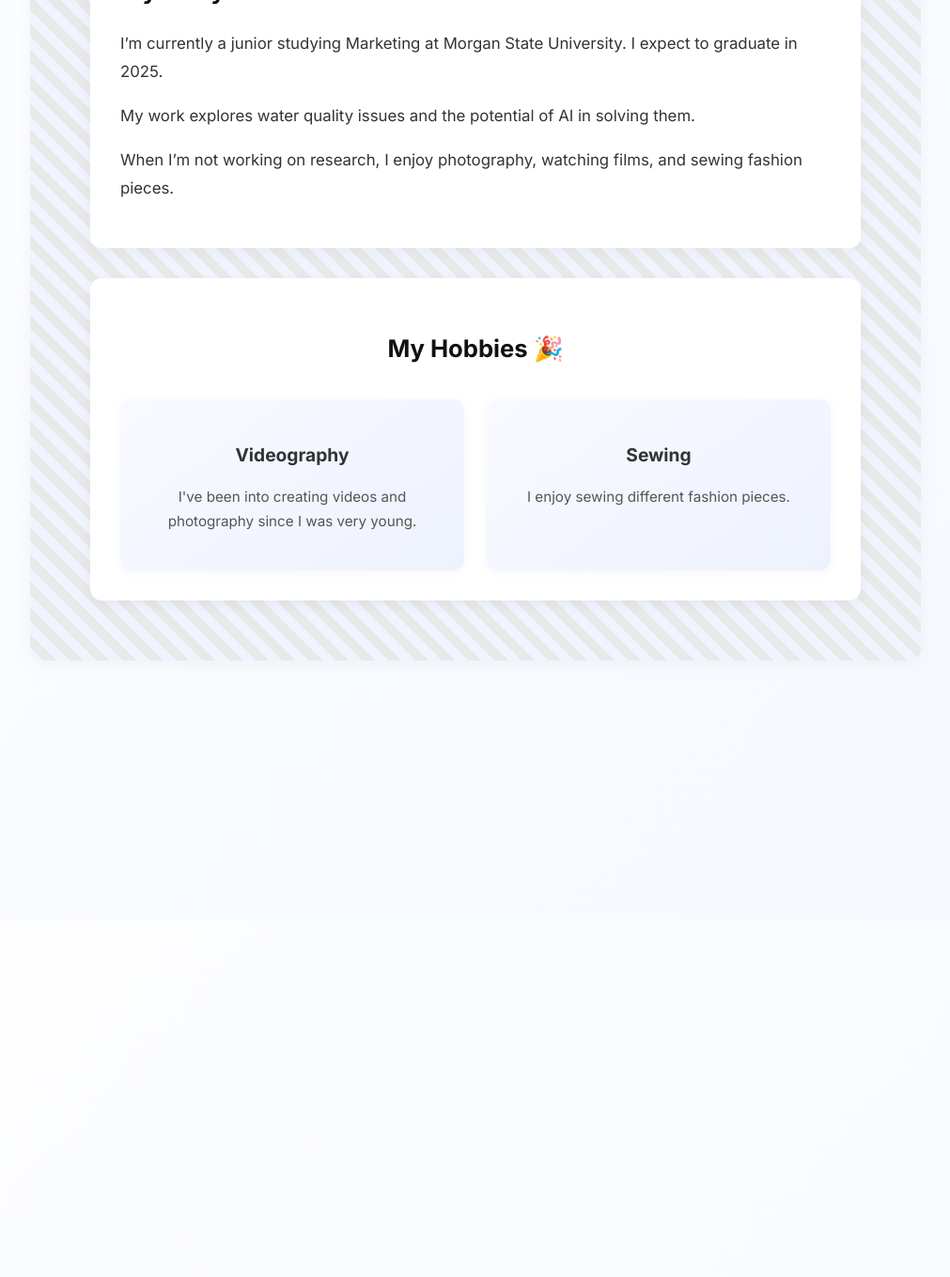
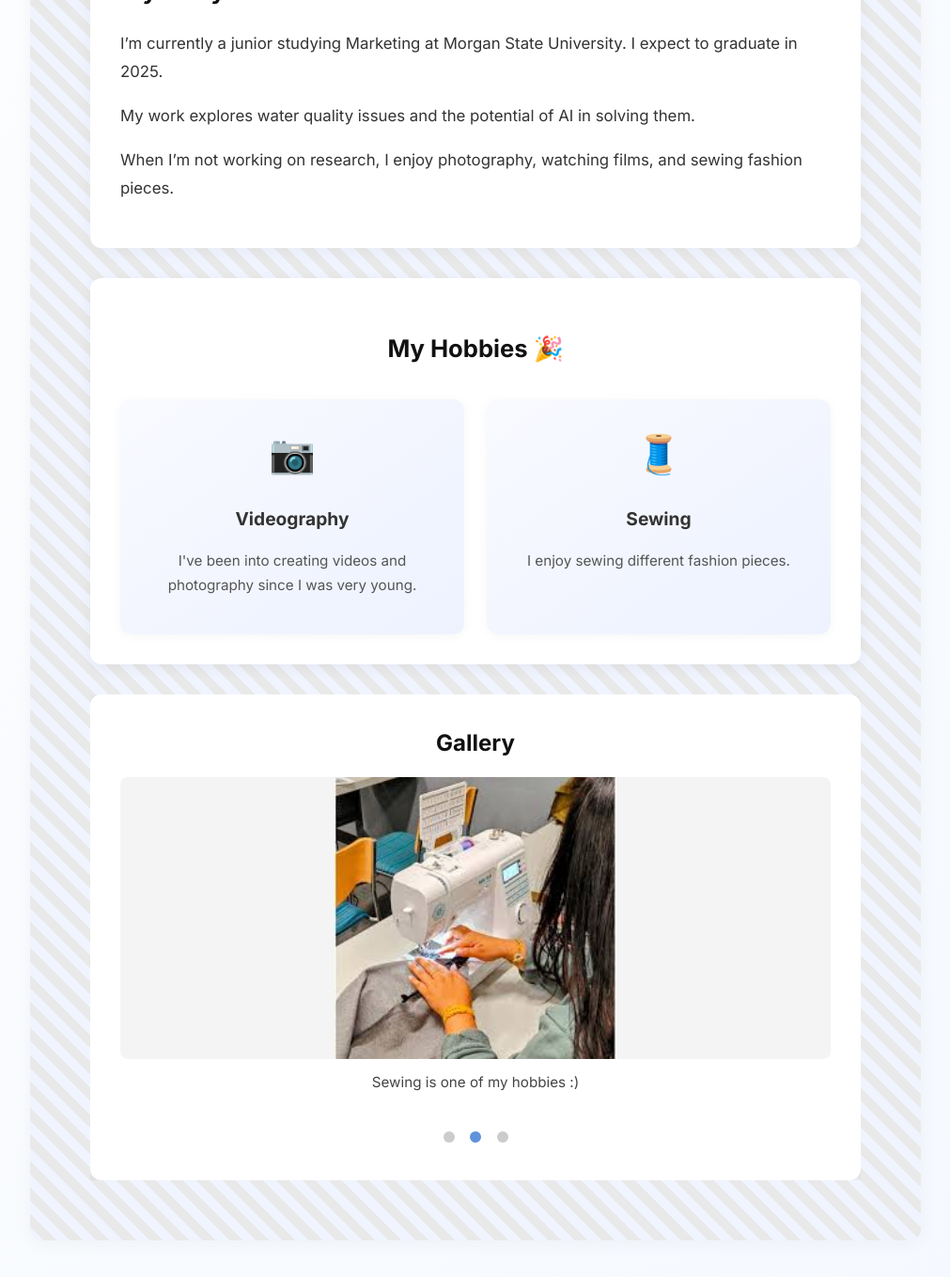
Before and after one commit to alexes22/alexes22.github.io, a Jekyll site: the page built from pages/about-me.md, in a window 1280 px wide and 1400 px high, scrolled down 422 px. Shown: the top 1359 px of the window at 94% size, without its empty margins (260-1271 px from the left). Built offline with Jekyll 4.4.1, drawn with Linux system fonts in a browser that asks for light colours; before the commit the page ends 1205 px from its top, so only the background shows below that; some of the changed lines change nothing that is shown.

Commit message:
Update about-me.md

```diff
--- a/pages/about-me.md
+++ b/pages/about-me.md
@@ -16,18 +16,18 @@
     When I’m not working on research, I enjoy photography, watching films, and sewing fashion pieces.
 
   hobbies:
-    - emoji: 📷
+    - icon: 📷
       title: Videography
       description: I've been into creating videos and photography since I was very young.
-    - emoji: 🧵
+    - icon: 🧵
       title: Sewing
       description: I enjoy sewing different fashion pieces.
 
-gallery:
-  - image: /assets/images/filme.png
-    caption: I love watching films and creating them!!
-  - image: /assets/images/sew.png
-    caption: Sewing is one of my hobbies :)
-  - image: /assets/images/black.png
-    caption: My parents are Liberian and I have 3 siblings!!
+  gallery:
+    - image: /assets/images/filme.png
+      caption: I love watching films and creating them!!
+    - image: /assets/images/sew.png
+      caption: Sewing is one of my hobbies :)
+    - image: /assets/images/black.png
+      caption: My parents are Liberian and I have 3 siblings!!
 ---
```
